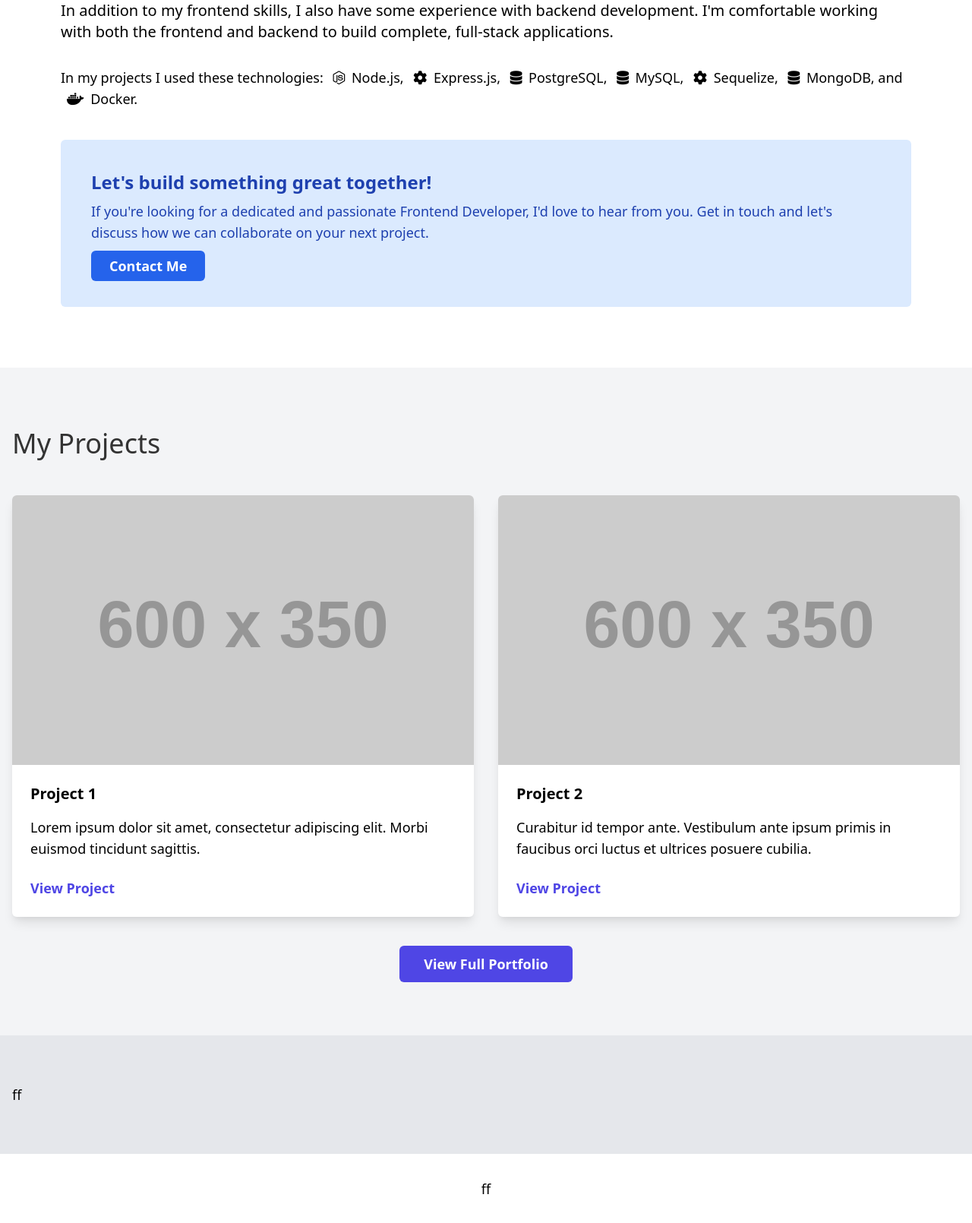
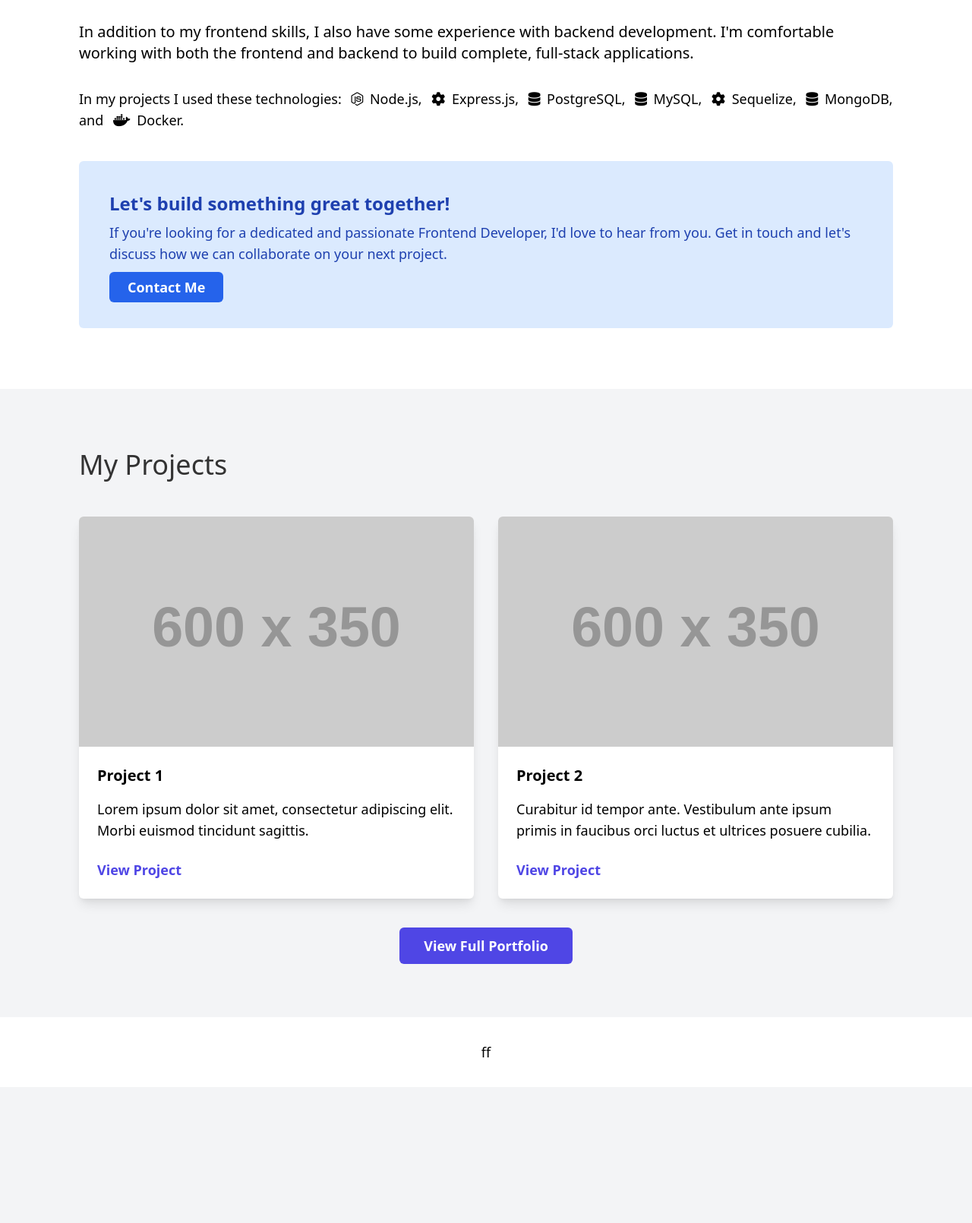
Before and after one commit to alenakatkova/alenakatkova.github.io, a plain HTML site: page index.html in a window 1280 px wide. Shown: the part 1080-2690 px from the top of the page at 76% size. After the commit the page ends 2511 px from the top, so only its background shows below. Drawn offline with nearby package versions, Linux system fonts and the light colour scheme; placeholder pictures from the web are drawn by us.

Commit message:
continue styling Home and adding content to it

```diff
--- a/index.html
+++ b/index.html
@@ -33,9 +33,8 @@
 <body class="bg-gray-100 flex flex-col min-h-screen text-lg">
 
 <!-- Header -->
-<!--<header class="bg-white py-5 px-4 sm:px-2 xl:px-0">-->
 <header class="bg-white py-5">
-  <nav class="container mx-auto px-20 flex items-center justify-between">
+  <nav class="container mx-auto max-w-6xl px-10 flex items-center justify-between">
     <a href="index.html" class="text-xl text-gray-800 hover:text-gray-600">
       <i class="fas fa-home"></i>
     </a>
@@ -56,7 +55,7 @@
   </nav>
 </header>
 
-<!-- Mobile menu container -->
+<!-- Mobile menu -->
 <div id="mobile-menu" class="hidden fixed top-0 left-0 w-full h-full bg-white z-50">
   <button id="close-menu" class="absolute top-4 right-4 flex items-center px-3 py-2 text-gray-500 hover:text-gray-800">
     <svg class="h-6 w-6" xmlns="http://www.w3.org/2000/svg" viewBox="0 0 20 20" fill="currentColor">
@@ -77,13 +76,12 @@
 <main class="flex-grow">
   <section class="hero-bg text-white py-20">
     <div class="container mx-auto max-w-6xl px-10">
-
       <h1 class="text-4xl md:text-6xl font-thin uppercase mb-3">Alena Katkova</h1>
       <p class="text-lg md:text-2xl font-thin mb-10">Frontend Developer based in <i class="fas fa-map-marker-alt ml-2 mr-1"></i> Lausanne, Switzerland</p>
       <p class="text-lg md:text-xl text-opacity-50 mb-2">Bachelor in Software Engineering, with experience both in Frontend and Backend development.</p>
       <p class="text-lg md:text-xl text-opacity-50 mb-8">Being a Frontend fanatic, there's nothing quite like the thrill of creating pixel-perfect web applications. It's about digging deep into those complex details, then transforming them into smooth user experiences that solve business challenges. Whether it's refining code or resolving a tough business problem, I'm all in!</p>
 
-      <!-- Skill block (list with icons) -->
+      <!-- Skill block -->
       <div>
         <!--        <h2 class="text-3xl md:text-2xl font-thin mb-2">My main frontend stack:</h2>-->
         <div class="flex flex-wrap gap-4 mb-8">
@@ -120,7 +118,7 @@
       </div>
 
 
-      <!-- Buttons -->
+      <!-- Action buttons block -->
       <div class="flex flex-wrap gap-4">
         <a href="https://www.linkedin.com/in/your-linkedin-username/" target="_blank" rel="noopener noreferrer" class="bg-blue-600 hover:bg-blue-700 px-6 py-2 rounded-md text-lg font-semibold">Connect on LinkedIn</a>
         <a href="your-cv-file.pdf" download class="bg-gray-600 hover:bg-gray-700 px-6 py-2 rounded-md text-lg font-semibold">Download CV</a>
@@ -128,20 +126,10 @@
     </div>
   </section>
 
-
-
-
-
-
   <!-- About Me Section -->
   <section class="bg-white py-20">
-    <div class="container mx-auto px-20">
+    <div class="container mx-auto max-w-6xl px-10">
       <h2 class="text-3xl md:text-4xl font-semibold mb-4">About Me</h2>
-
-
-
-
-<!--      <div class="grid md:grid-cols-2 gap-4 mb-8">-->
       <div>
         <!-- Description -->
         <p class="text-lg md:text-xl mb-8">
@@ -173,45 +161,17 @@
         <p class="text-lg md:text-xl mb-8">
           In addition to my frontend skills, I also have some experience with backend development. I'm comfortable working with both the frontend and backend to build complete, full-stack applications.
         </p>
-          <p>In my projects I used these technologies: <i class="fab fa-node-js ml-2 mr-1"></i> Node.js,
+        <p>In my projects I used these technologies:
+          <i class="fab fa-node-js ml-2 mr-1"></i> Node.js,
           <i class="fas fa-cog ml-2 mr-1"></i> Express.js,
           <i class="fas fa-database ml-2 mr-1"></i> PostgreSQL,
           <i class="fas fa-database ml-2 mr-1"></i> MySQL,
           <i class="fas fa-cog ml-2 mr-1"></i> Sequelize,
           <i class="fas fa-database ml-2 mr-1"></i> MongoDB, and
-            <i class="fab fa-docker ml-2 mr-1"></i> Docker.</p>
-<!--          <ul class="list-none pl-0">-->
-<!--            <li class="flex items-center mb-2">-->
-<!--              <i class="fab fa-node-js text-green-500 mr-2"></i>-->
-<!--              Node.js-->
-<!--            </li>-->
-<!--            <li class="flex items-center mb-2">-->
-<!--              <i class="fas fa-cog text-green-500 mr-2"></i>-->
-<!--              Express.js-->
-<!--            </li>-->
-<!--            <li class="flex items-center mb-2">-->
-<!--              <i class="fas fa-database text-green-500 mr-2"></i>-->
-<!--              PostgreSQL-->
-<!--            </li>-->
-<!--            <li class="flex items-center mb-2">-->
-<!--              <i class="fas fa-database text-green-500 mr-2"></i>-->
-<!--              MySQL-->
-<!--            </li>-->
-<!--            <li class="flex items-center mb-2">-->
-<!--              <i class="fas fa-cog text-green-500 mr-2"></i>-->
-<!--              Sequelize-->
-<!--            </li>-->
-<!--            <li class="flex items-center mb-2">-->
-<!--              <i class="fas fa-database text-green-500 mr-2"></i>-->
-<!--              MongoDB-->
-<!--            </li>-->
-<!--            <li class="flex items-center mb-2">-->
-<!--              <i class="fab fa-docker text-green-500 mr-2"></i>-->
-<!--              Docker-->
-<!--            </li>-->
-<!--          </ul>-->
+          <i class="fab fa-docker ml-2 mr-1"></i> Docker.
+        </p>
       </div>
-<!--      </div>-->
+
       <!-- Call to action -->
       <div class="bg-blue-100 rounded-md px-10 py-10 text-blue-800">
         <h3 class="text-2xl font-semibold mb-2">Let's build something great together!</h3>
@@ -220,28 +180,10 @@
       </div>
     </div>
   </section>
-<!--  <section id="about" class="py-20">-->
-<!--    <div class="container mx-auto px-4">-->
-<!--      <h2 class="text-3xl md:text-4xl mb-8 section-heading">About Me</h2>-->
-<!--      <div class="flex flex-wrap md:flex-nowrap items-center">-->
-<!--        <div class="w-full md:w-1/3 mb-8 md:mb-0 md:pr-8">-->
-<!--          <img class="w-full h-auto shadow-lg" src="https://via.placeholder.com/400x400" alt="Your Photo">-->
-<!--        </div>-->
-<!--        <div class="w-full md:w-2/3 text-2xl">-->
-<!--          <p class="mb-6">Lorem ipsum dolor sit amet, consectetur adipiscing elit. Morbi euismod tincidunt sagittis. Pellentesque habitant morbi tristique senectus et netus et malesuada fames ac turpis egestas. Nullam commodo eros sit amet velit accumsan, vitae malesuada ipsum bibendum.</p>-->
-<!--          <p class="mb-6">Curabitur id tempor ante. Vestibulum ante ipsum primis in faucibus orci luctus et ultrices posuere cubilia curae; Sed cursus ipsum justo, eu finibus arcu auctor eget. Quisque id venenatis justo. Suspendisse potenti.</p>-->
-<!--          <p>Etiam sed lacus ac neque lacinia pretium. Pellentesque habitant morbi tristique senectus et netus et malesuada fames ac turpis egestas. Nunc id urna lacinia, varius eros vel, ultricies justo.</p>-->
-<!--        </div>-->
-<!--      </div>-->
-<!--    </div>-->
-<!--  </section>-->
 
   <!-- Featured Projects Section -->
-<!--  <section id="portfolio" class="container mx-auto px-4 py-16">-->
-<!--    &lt;!&ndash; Add your content here &ndash;&gt;ff-->
-<!--  </section>-->
   <section id="portfolio" class="py-20">
-    <div class="container mx-auto px-4">
+    <div class="container mx-auto max-w-6xl px-10">
       <h2 class="text-3xl md:text-4xl mb-12 section-heading">My Projects</h2>
       <div class="grid grid-cols-1 md:grid-cols-2 gap-8">
         <!-- Project 1 -->
@@ -268,19 +210,12 @@
       </div>
     </div>
   </section>
-
-  <!-- Call to Action Section -->
-  <section class="bg-gray-200 py-16">
-    <div class="container mx-auto px-4">
-      <!-- Add your content here -->ff
-    </div>
-  </section>
 </main>
 
 
 <!-- Footer -->
 <footer class="bg-white py-8">
-  <div class="container mx-auto px-4 text-center">
+  <div class="container mx-auto max-w-6xl px-10 text-center">
     <!-- Add your content here -->ff
   </div>
 </footer>
```
Lines whose indentation alone changed are shown as unchanged.
